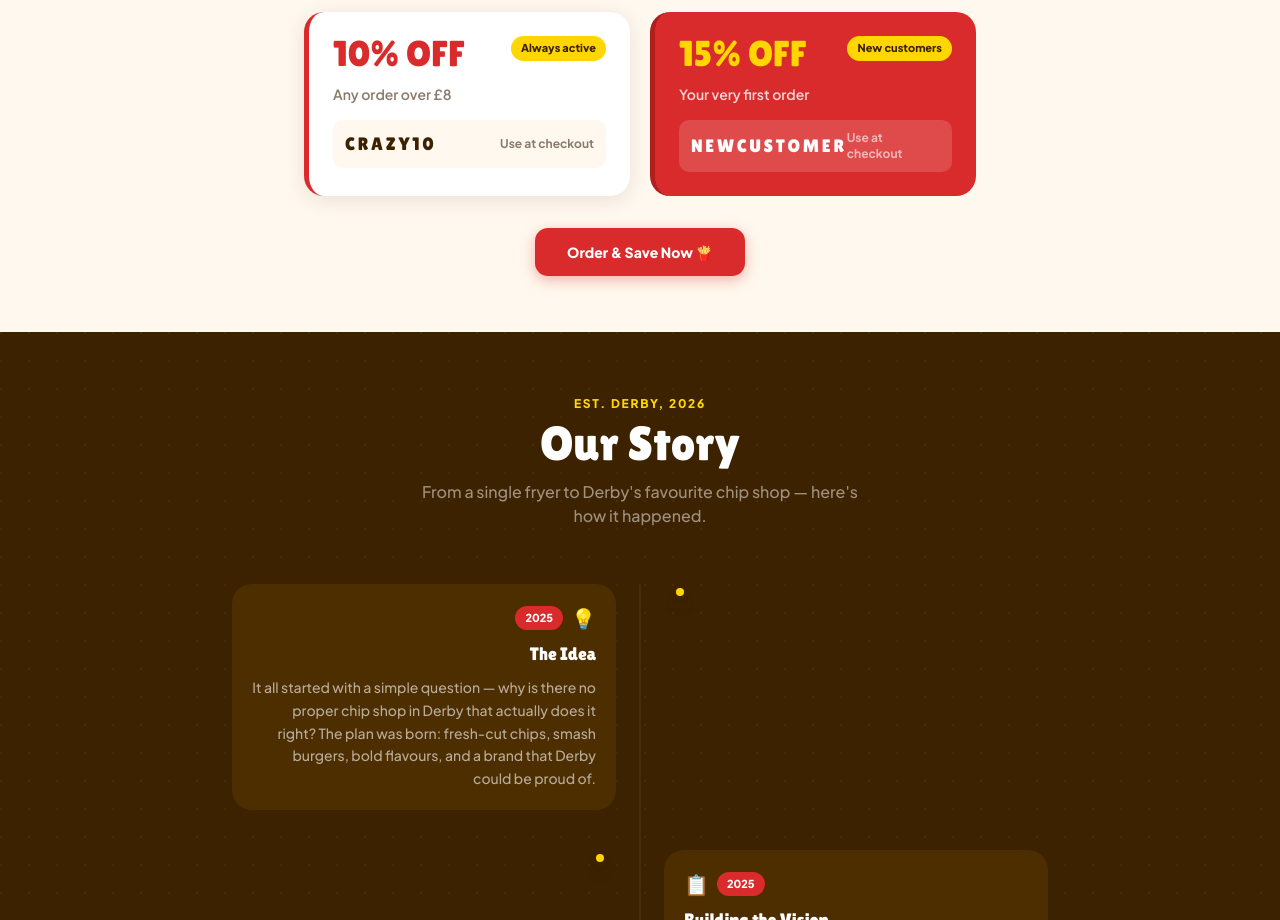
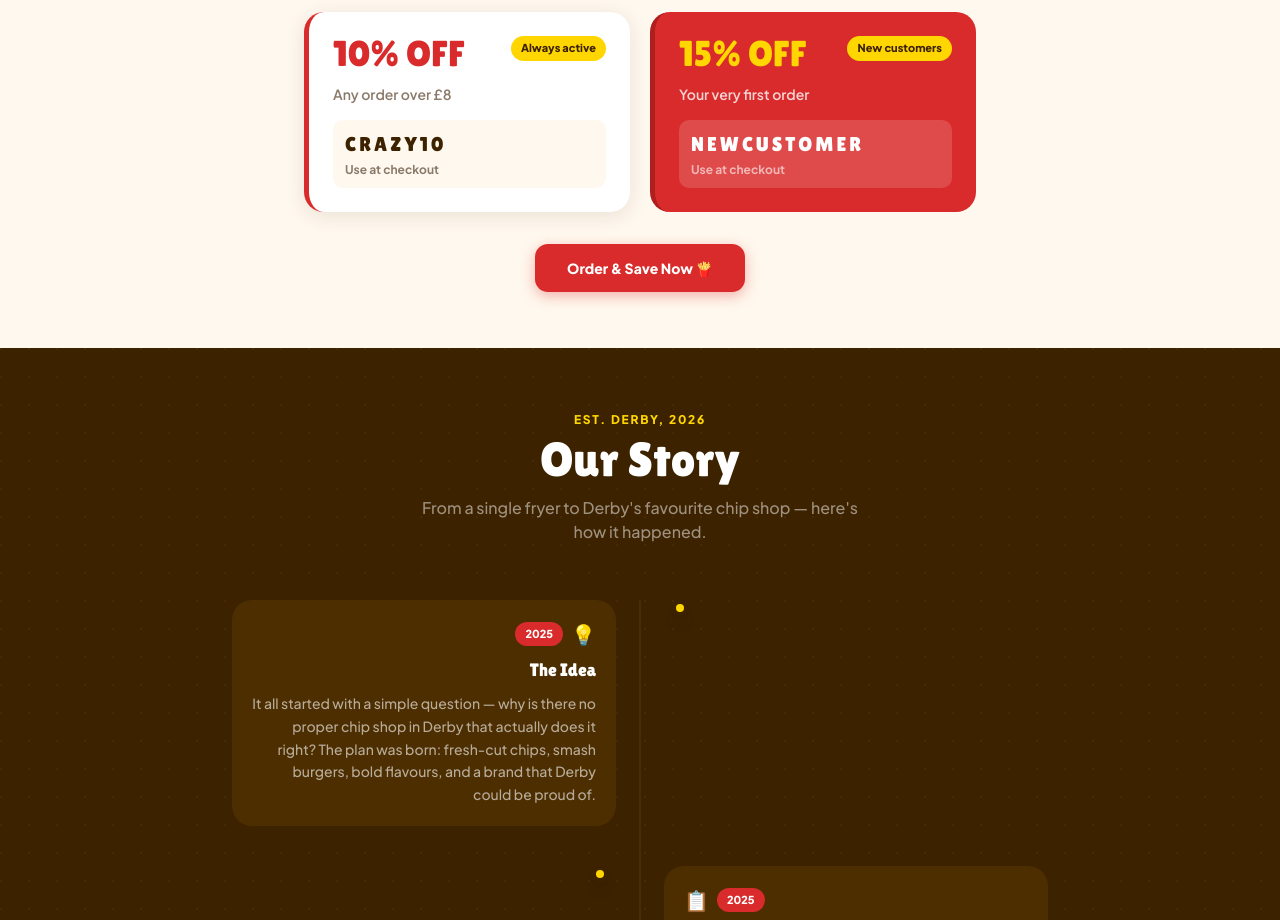
Before and after one commit to Crazy-Chips/crazy-chips-test, a Next.js app: page / in a window 1280 px wide. Shown: the part 1920-2840 px from the top of the page. Built offline with nearby package versions, Linux system fonts and the light colour scheme; no server answers; the database is empty.

Commit message:
Auto-update: 05 Jun 2026 20:25

```diff
--- a/components/home/DealsSection.tsx
+++ b/components/home/DealsSection.tsx
@@ -58,9 +58,9 @@
               <p className={`text-sm font-[600] mb-4 ${deal.highlight ? 'text-white/80' : 'text-[#8a7a6a]'}`}>
                 {deal.desc}
               </p>
-              <div className={`flex items-center justify-between rounded-[10px] px-3 py-2.5 ${deal.highlight ? 'bg-white/15' : 'bg-[#FFF8EE]'}`}>
+              <div className={`flex flex-col gap-1 rounded-[10px] px-3 py-2.5 ${deal.highlight ? 'bg-white/15' : 'bg-[#FFF8EE]'}`}>
                 <span
-                  className={`font-[400] text-lg tracking-[0.15em] ${deal.highlight ? 'text-white' : 'text-[#3D2200]'}`}
+                  className={`font-[400] text-xl tracking-[0.15em] ${deal.highlight ? 'text-white' : 'text-[#3D2200]'}`}
                   style={{ fontFamily: 'var(--font-lilita)' }}
                 >
                   {deal.code}
```
